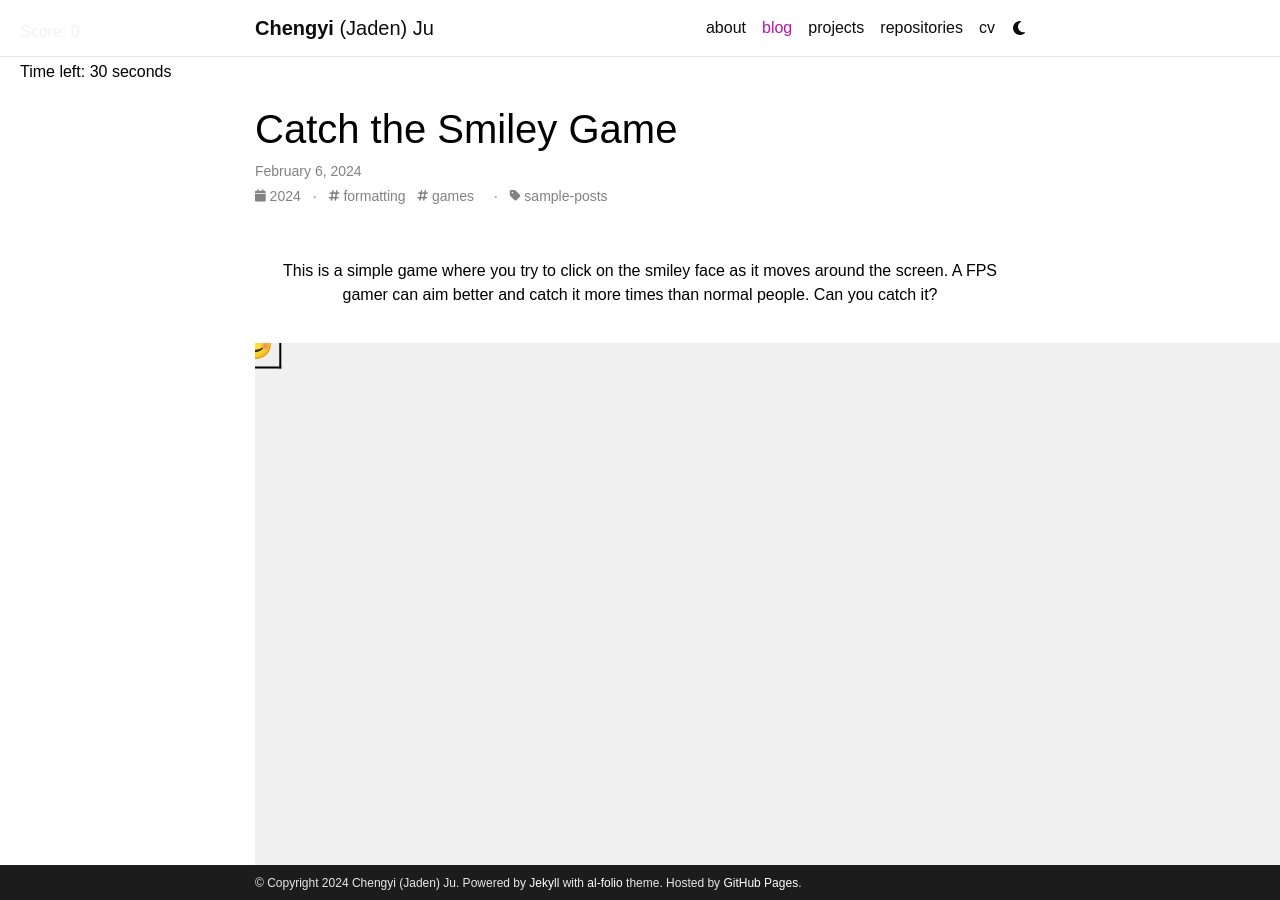
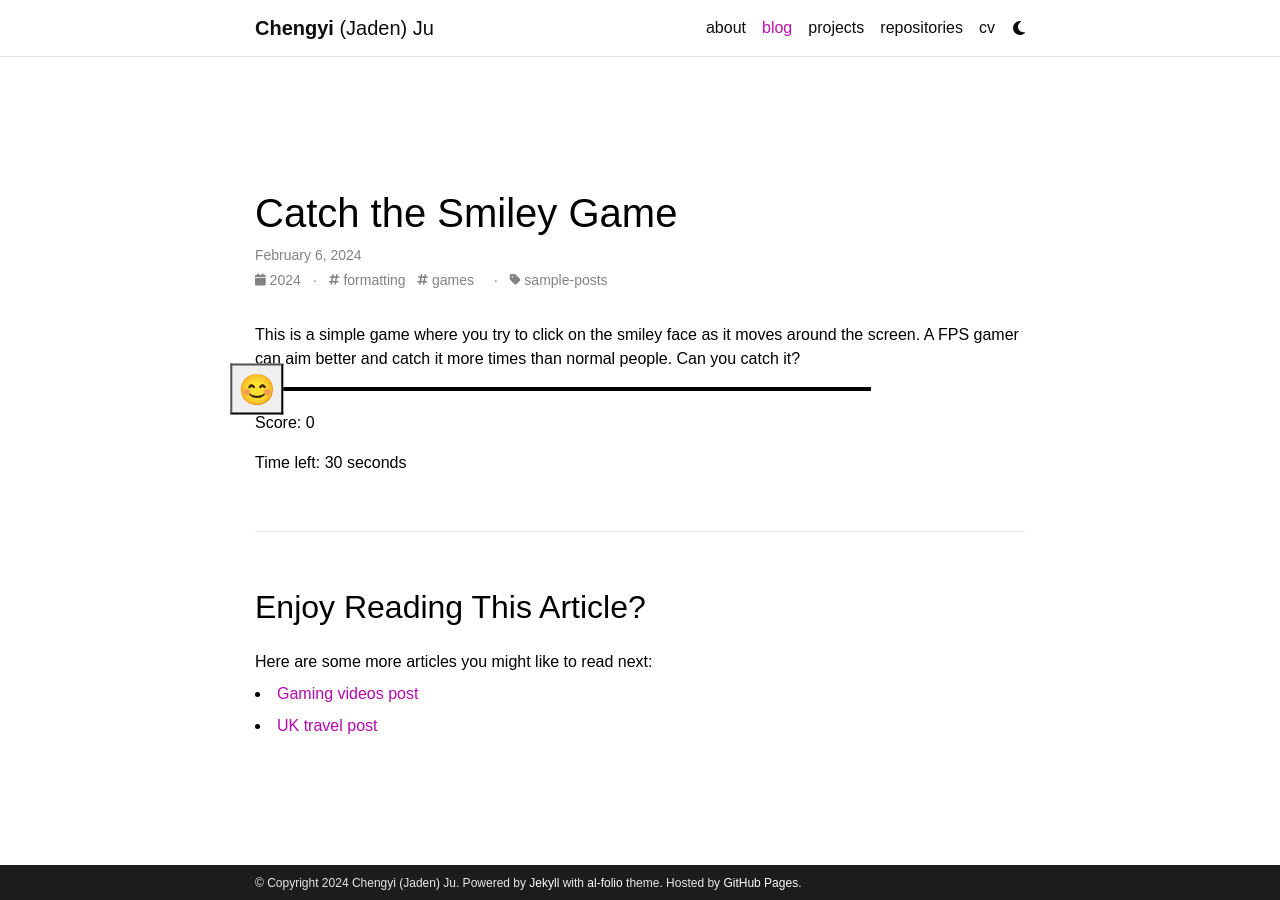
Before and after one commit to DoinJ/DoinJ.github.io, a Jekyll site: the page built from _posts/2024-02-07-catch-the-smiley-game.md, in a window 1280 px wide. Built offline with Jekyll 4.4.1, drawn with Linux system fonts in a browser that asks for light colours; comment, search, counter and statistics services are not loaded; a style sheet for code colours, icons or effects is not loaded.

Commit message:
update game

```diff
--- a/_includes/game-styles.html
+++ b/_includes/game-styles.html
@@ -1,40 +1,29 @@
 <!-- _includes/game-styles.html -->
 <style>
     body, html {
+    height: 100%;
     margin: 0;
-        padding: 0;
     font-family: Arial, sans-serif;
-        height: 100%; /* Ensure the full height is used */
-        overflow: hidden; /* Hide the overflow */
-    }
-
-    .content {
-        /* Add padding, margin or any other style you wish to apply to the content */
-        padding: 20px;
-        text-align: center; /* Center the text if desired */
+    display: flex;
+    justify-content: center;
+    align-items: center;
+    flex-direction: column;
     }
 
     #game-area {
-        width: 100vw;
-        height: calc(100vh - 60px); /* Adjust this value to match the actual height of your content area */
+    width: 80%;
+    height: 80%;
+    border: 2px solid black;
     position: relative;
-        background-color: #f0f0f0; /* Light grey background for better visibility */
-        overflow: hidden; /* Prevents any content from spilling outside the area */
     }
 
     #smiley {
     font-size: 30px;
     position: absolute;
     transform: translate(-50%, -50%);
-        cursor: pointer; /* Change cursor to pointer when hovering over smiley */
     }
 
     #scoreboard {
-        position: absolute;
-        top: 10px;
-        left: 10px;
-        background: rgba(255, 255, 255, 0.7); /* Semi-transparent background */
-        padding: 10px;
-        border-radius: 5px;
+    margin-top: 20px;
     }
 </style>
--- a/_posts/2024-02-07-catch-the-smiley-game.md
+++ b/_posts/2024-02-07-catch-the-smiley-game.md
@@ -6,9 +6,7 @@
 tags: formatting games
 categories: sample-posts
 ---
-<div class="content">
-  <p>This is a simple game where you try to click on the smiley face as it moves around the screen. A FPS gamer can aim better and catch it more times than normal people. Can you catch it?</p>
-</div>
+This is a simple game where you try to click on the smiley face as it moves around the screen. A FPS gamer can aim better and catch it more times than normal people. Can you catch it?
 
 <div id="game-area">
   <button id="smiley" onclick="scorePoint()">😊</button>
```
Lines whose indentation alone changed are shown as unchanged.
